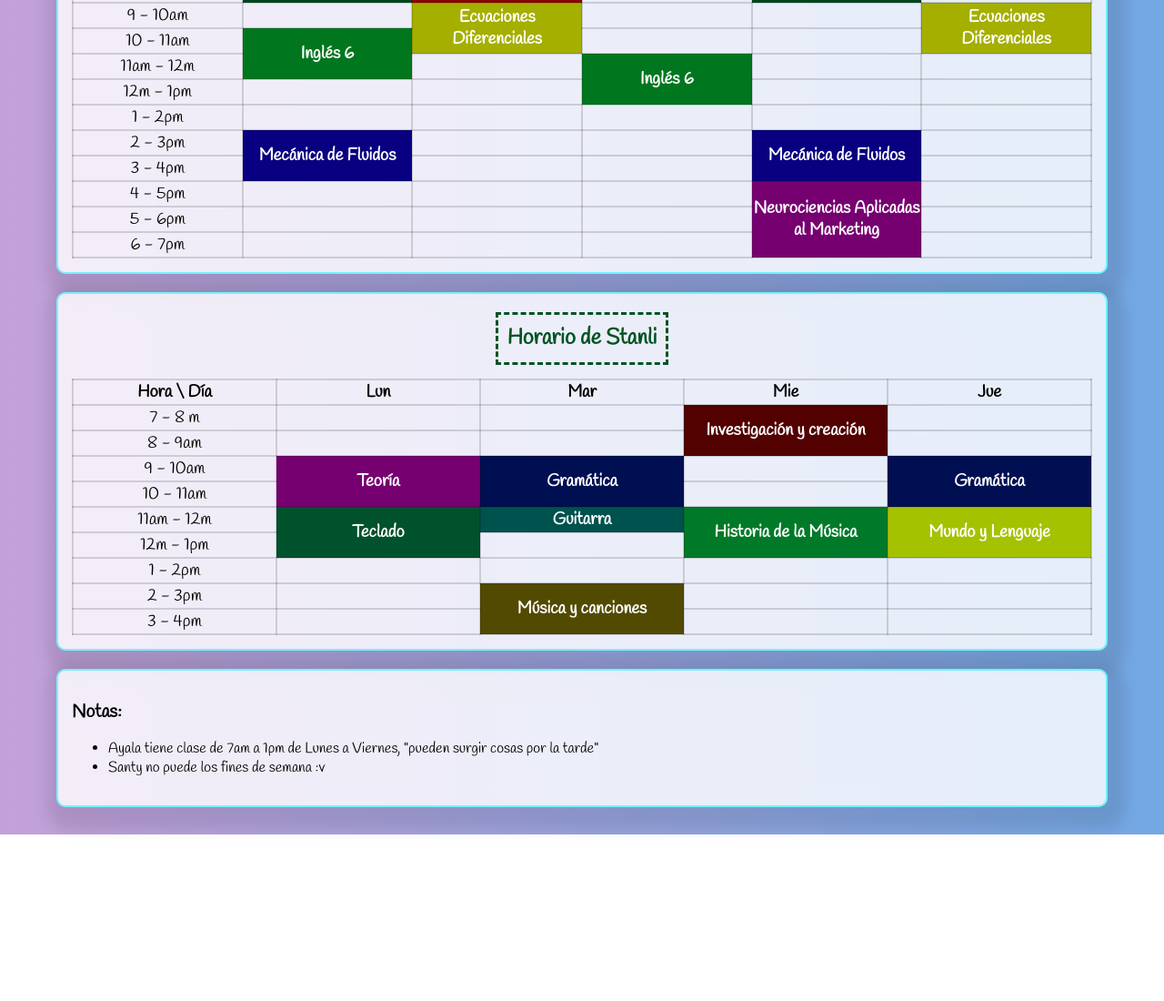
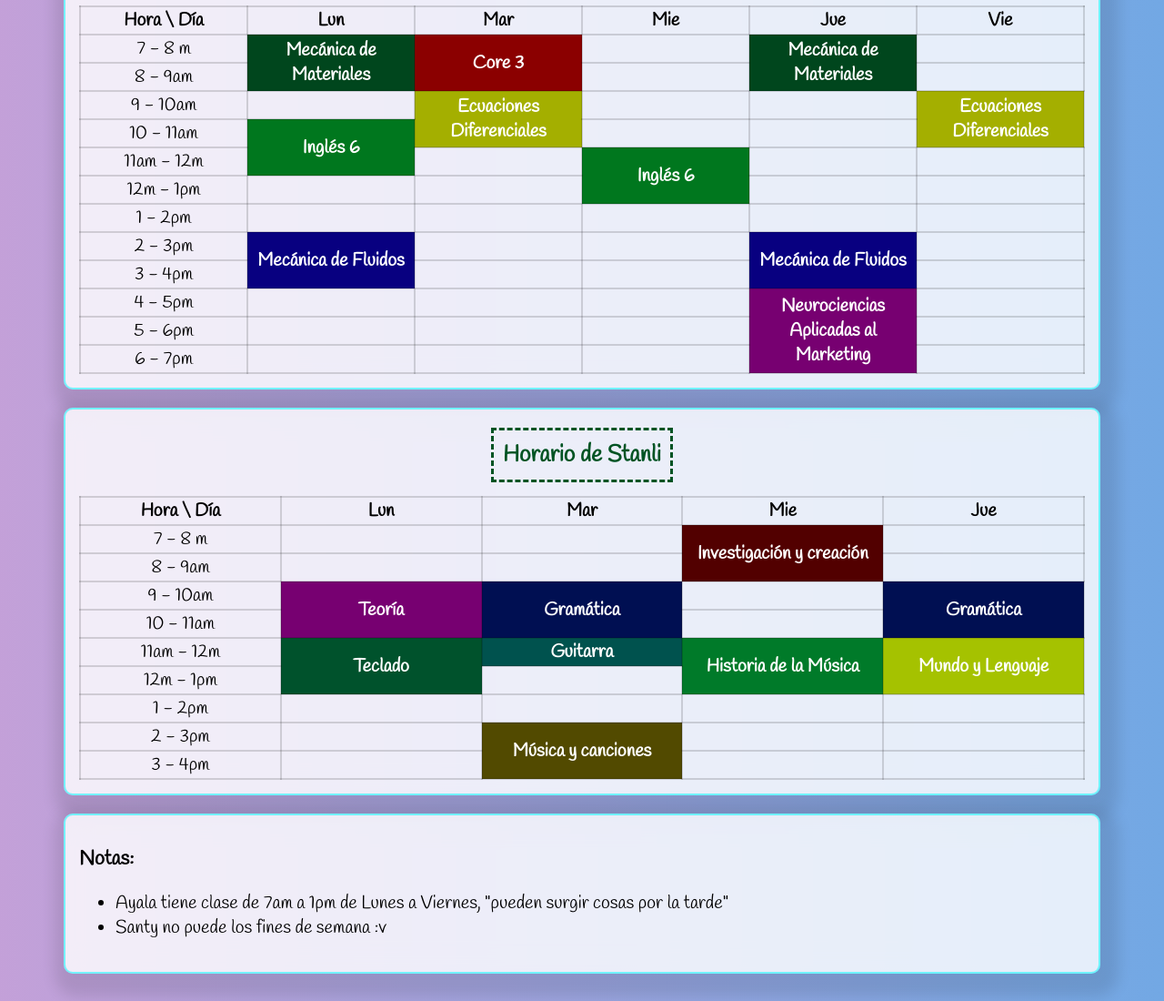
Before and after one commit to karg315/Horarios-Kartel, a plain HTML site: page index.html in a window 1280 px wide. Shown: the part 1280-2380 px from the top of the page at 91% size. Before the commit the page ends 2197 px from the top, so only its background shows below. Drawn offline with Linux system fonts and the light colour scheme.

Commit message:
Add files via upload

```diff
--- a/style.css
+++ b/style.css
@@ -4,13 +4,13 @@ html {
 }
 body {
     font-family: 'Handlee', cursive;
-    font-size: 13pt;
+    font-size: 15pt;
     background-image: linear-gradient(to right, rgba(170,120,200,0.7), rgba(20,110,210,0.6));
     padding: 10px;
     margin: 0;
 }
 h1 {
-    font-size: 18pt;
+    font-size: 19pt;
     text-align: center;
     padding: 18px 0 18px 0;
     margin: 0 0 10px 0;
@@ -55,7 +55,7 @@ p {
 
 table {
     width: 100%;
-    font-size: 14pt;
+    font-size: 15pt;
     margin: auto;
 }
 table, th, td {
@@ -191,10 +191,10 @@ hr {
 }
 
 ul{
-    font-size: 16px;
+    font-size: 20px;
 }
 
 h2{
-    font-size: 20px;
+    font-size: 22px;
     font-weight: bold;
 }
```
